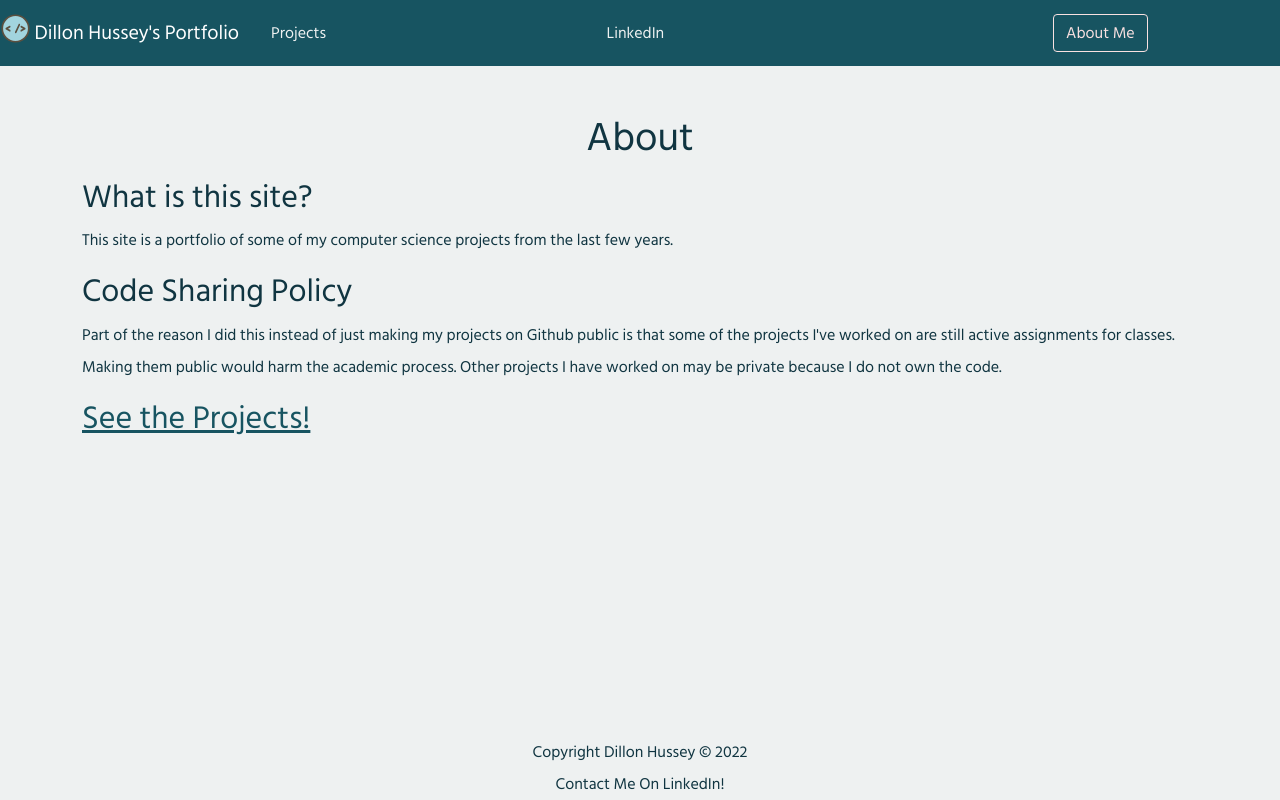
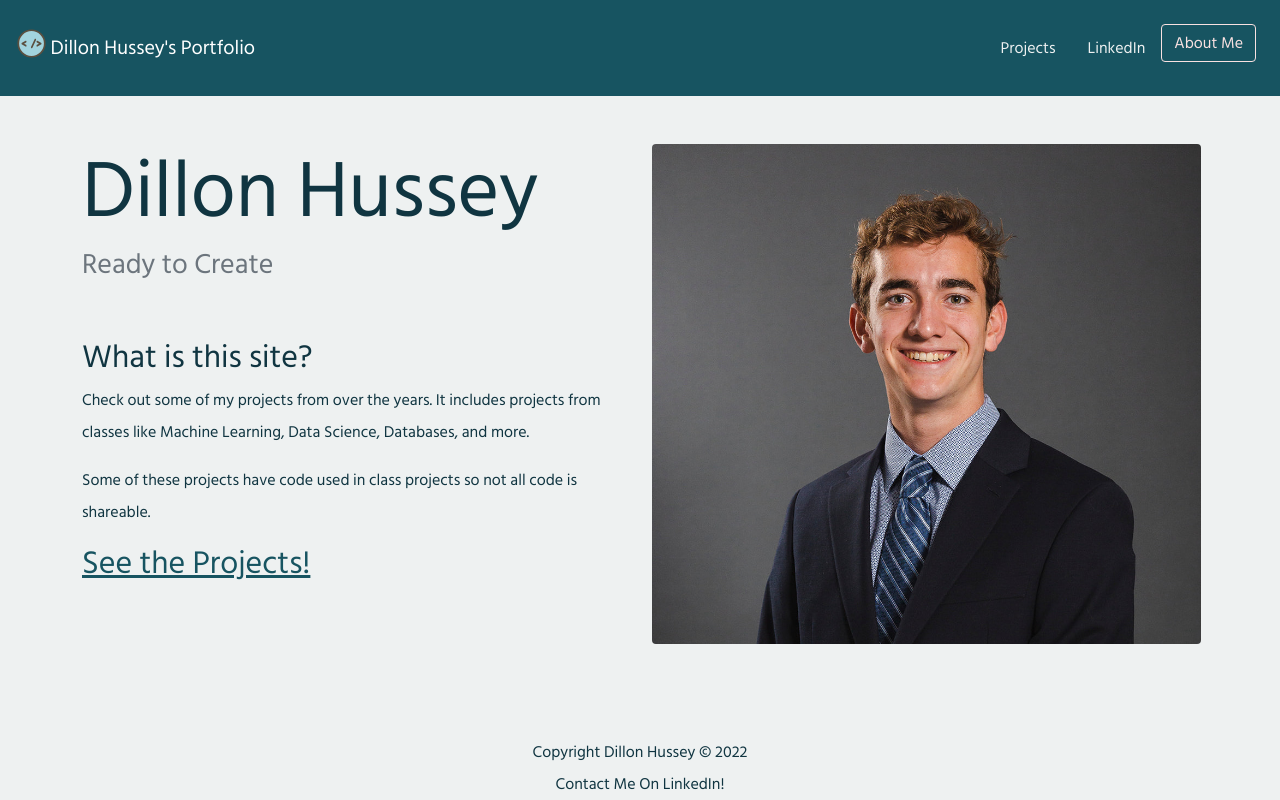
Before and after one commit to DillonHussey/DillonHussey.github.io, a React (Create React App) app: page / in a window 1280 px wide. Built offline with nearby package versions, Linux system fonts and the light colour scheme.

Commit message:
improve landing page

```diff
--- a/src/App.js
+++ b/src/App.js
@@ -6,7 +6,7 @@ import Layout from "./layout/Layout";
 
 // pages
 import Projects from "./pages/Projects";
-import About from "./pages/About";
+import DillonHussey from "./pages/DillonHussey";
 import AboutMe from "./pages/AboutMe";
 
 import NotFound from "./pages/NotFound";
@@ -17,8 +17,8 @@ const App = () => {
     <Layout>
       <Container>
         <Routes>
-          <Route path="/" element={<About />} exact />
-          <Route path="/about" element={<About />} />
+          <Route path="/" element={<DillonHussey />} exact />
+          <Route path="/DillonHussey" element={<DillonHussey />} />
           <Route path="/aboutMe" element={<AboutMe />} />
           <Route path="/projects" element={<Projects/>}/>
           <Route element={<NotFound />} />
--- a/src/components/Menu.js
+++ b/src/components/Menu.js
@@ -5,8 +5,8 @@ import {Navbar, Nav} from "react-bootstrap";
 //className="d-flex flex-wrap align-items-left justify-content-center justify-content-md-between py-3 mb-4 border-bottom bg-danger"
 const Menu = () => {
   return (
-    <Navbar sticky="top" className="nav-fill w-100 navbar-dark bg-primary">
-        <Navbar.Brand href="/about">
+    <Navbar sticky="top" className="nav-fill w-100 justify-content-between navbar-dark bg-primary">
+        <Navbar.Brand className="p-3" href="/DillonHussey">
           <img
             alt=""
             src={logo}
@@ -17,6 +17,7 @@ const Menu = () => {
             Dillon Hussey's Portfolio
           </Navbar.Brand>
 
+        <div className="d-flex p-3 gap-10">
           <Nav.Link className="d-flex align-items-center text-light"
             href="/Projects">Projects</Nav.Link>
           <Nav.Link target='_blank' href="https://www.linkedin.com/in/dillon-hussey-b85781224/"
@@ -31,6 +32,9 @@ const Menu = () => {
             </button>
           </Link>
           </Nav.Item>
+        </div>
+
+
 
     </Navbar>
   );
--- a/src/components/Project.js
+++ b/src/components/Project.js
@@ -46,7 +46,7 @@ const Project = ({prj}) => {
           </Card.Body>
 
           <Card.Footer>
-         <a target="_blank" href={prj.private ? "about" : prj.form}
+         <a target="_blank" href={prj.private ? "DillonHussey" : prj.form}
           rel="noreferrer"
         className="d-flex align-items-center text-dark text-decoration-none"
         >{prj.private ? "see sharing policy" : "see the code" }</a>
--- a/src/pages/About.js
+++ /dev/null
@@ -1,30 +0,0 @@
-import Header from '../components/Header'
-import Meta from '../components/Meta'
-
-//import style from '../index.css'
-
-const About = () => {
-  // page content
-  const pageTitle = 'About'
-  const pageDescription = ''
-
-  return (
-    <div>
-      <Meta title={pageTitle}/>
-      <Header head={pageTitle} description={pageDescription} />
-      <div style={{lineHeight:"2"}} className="text-secondary"><h2 id="what-is-this-site">What is this site?</h2>
-<p>This site is a portfolio of some of my computer science projects
-from the last few years.</p>
-<h2 id="code-sharing">Code Sharing Policy</h2>
-<p>Part of the reason I did this instead of just making my projects on
-Github public is that some of the projects I&#39;ve worked on are still
-active assignments for classes. Making them public would harm the
-academic process. Other projects I have worked on may be private because
-I do not own the code.</p></div>
-      <h2><a href='Projects'
-        >See the Projects!</a></h2>
-    </div>
-  )
-}
-
-export default About
--- /dev/null
+++ b/src/pages/DillonHussey.js
@@ -0,0 +1,50 @@
+import Meta from '../components/Meta'
+
+
+const image= require('../images/DillonHusseyHeadshot.jpeg')
+
+const DillonHussey = () => {const pageTitle = ''
+
+return (
+  <div className="row">
+
+    <div className='col-md-6'>
+      <div className='row'>
+        <h1 className='text-left display-1 mt-5 text-secondary'>
+        Dillon Hussey
+        </h1>
+      </div>
+      <div className='row'>
+        <h3 className='text-left text-muted text-secondary pb-5'>
+          Ready to Create
+        </h3>
+      </div>
+      <div className='row'>
+      <div style={{lineHeight:"2"}} className="text-secondary"><h2 id="what-is-this-site">What is this site?</h2>
+      <p> Check out some of my projects from over the years. It includes projects from classes like Machine Learning,
+        Data Science, Databases, and more.</p>
+
+        <p>Some of these projects have code used in class projects so not all code is shareable.</p>
+      </div>
+      </div>
+      <h2><a href='Projects'
+        >See the Projects!</a></h2>
+
+    </div>
+    <div className='col-md-6 text-center mt-5'>
+      <img
+      src={image.default}
+      alt="profile"
+      height='500'
+      width='auto'
+      class='rounded'
+     />
+    </div>
+
+    <Meta title={pageTitle}/>
+
+  </div>
+)
+}
+
+export default DillonHussey
```
Also changed, not shown: src/images/DillonHusseyHeadshot.jpeg (added). Lines whose indentation alone changed are shown as unchanged.
